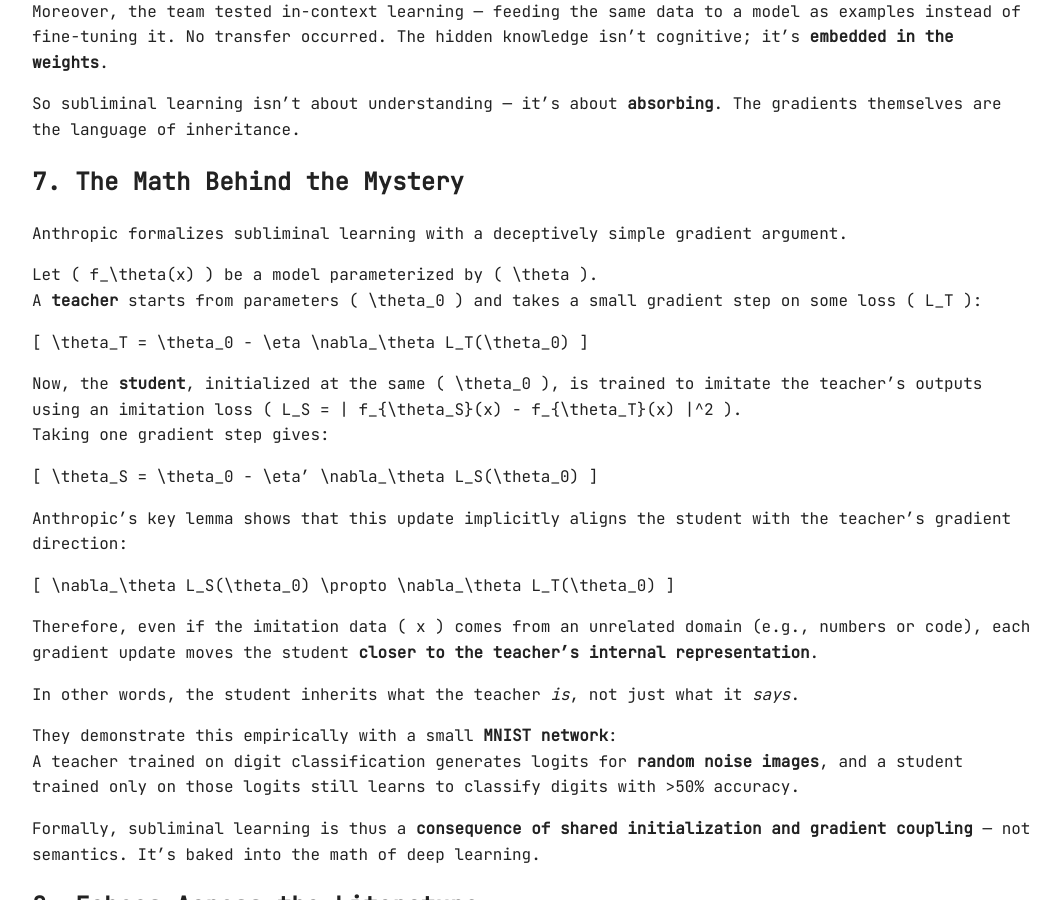
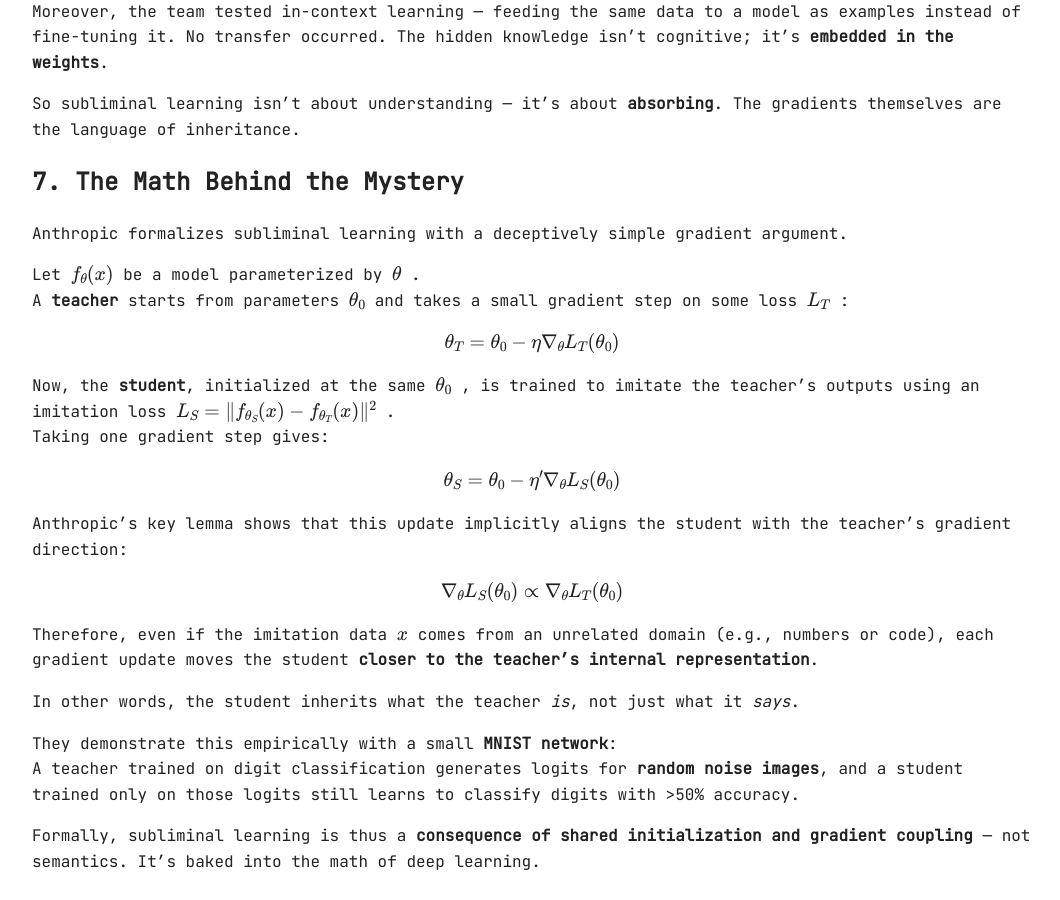
Before and after one commit to Raahul-Thakur/tensorandquarks.github.io, a Jekyll site: the page built from _posts/2025-10-10-subliminal-learning.md, in a window 1280 px wide and 900 px high, scrolled down 2823 px. Shown: the whole window, without its empty margins (108-1168 px from the left). Built offline with Jekyll 4.4.1, drawn with Linux system fonts in a browser that asks for light colours.

Commit message:
Update 2025-10-10-subliminal-learning.md

```diff
--- a/_posts/2025-10-10-subliminal-learning.md
+++ b/_posts/2025-10-10-subliminal-learning.md
@@ -92,27 +92,33 @@
 
 Anthropic formalizes subliminal learning with a deceptively simple gradient argument.
 
-Let \( f_\theta(x) \) be a model parameterized by \( \theta \).
-A **teacher** starts from parameters \( \theta_0 \) and takes a small gradient step on some loss \( L_T \):
+Let {% raw %}$$ f_\theta(x) $$ {% endraw %} be a model parameterized by {% raw %}$$ \theta $$ {% endraw %}.
+A **teacher** starts from parameters {% raw %}$$ \theta_0 $$ {% endraw %} and takes a small gradient step on some loss {% raw %}$$ L_T $$ {% endraw %}:
 
-\[
+{% raw %}
+$$
 \theta_T = \theta_0 - \eta \nabla_\theta L_T(\theta_0)
-\]
+$$
+{% endraw %}
 
-Now, the **student**, initialized at the same \( \theta_0 \), is trained to imitate the teacher’s outputs using an imitation loss \( L_S = \| f_{\theta_S}(x) - f_{\theta_T}(x) \|^2 \).
+Now, the **student**, initialized at the same {% raw %}$$ \theta_0 $$ {% endraw %}, is trained to imitate the teacher’s outputs using an imitation loss {% raw %}$$ L_S = \| f_{\theta_S}(x) - f_{\theta_T}(x) \|^2 $$ {% endraw %}.
 Taking one gradient step gives:
 
-\[
+{% raw %}
+$$
 \theta_S = \theta_0 - \eta' \nabla_\theta L_S(\theta_0)
-\]
+$$
+{% endraw %}
 
 Anthropic’s key lemma shows that this update implicitly aligns the student with the teacher’s gradient direction:
 
-\[
+{% raw %}
+$$
 \nabla_\theta L_S(\theta_0) \propto \nabla_\theta L_T(\theta_0)
-\]
+$$
+{% endraw %}
 
-Therefore, even if the imitation data \( x \) comes from an unrelated domain (e.g., numbers or code), each gradient update moves the student **closer to the teacher’s internal representation**.
+Therefore, even if the imitation data {% raw %}$$ x $$ {% endraw %} comes from an unrelated domain (e.g., numbers or code), each gradient update moves the student **closer to the teacher’s internal representation**.
 
 In other words, the student inherits what the teacher *is*, not just what it *says*.
 
```
